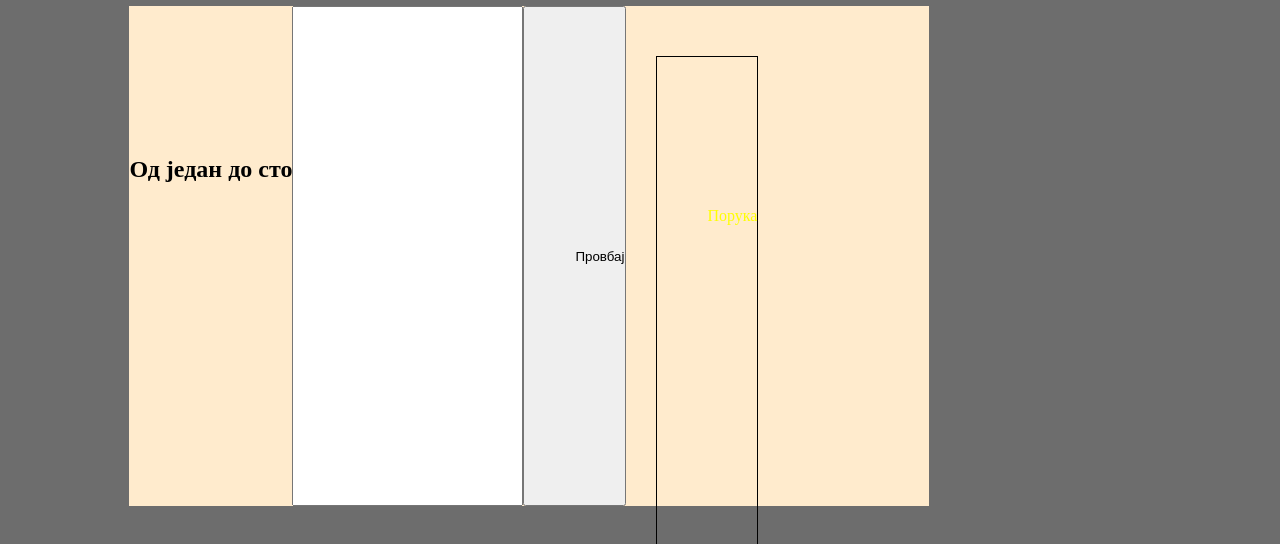
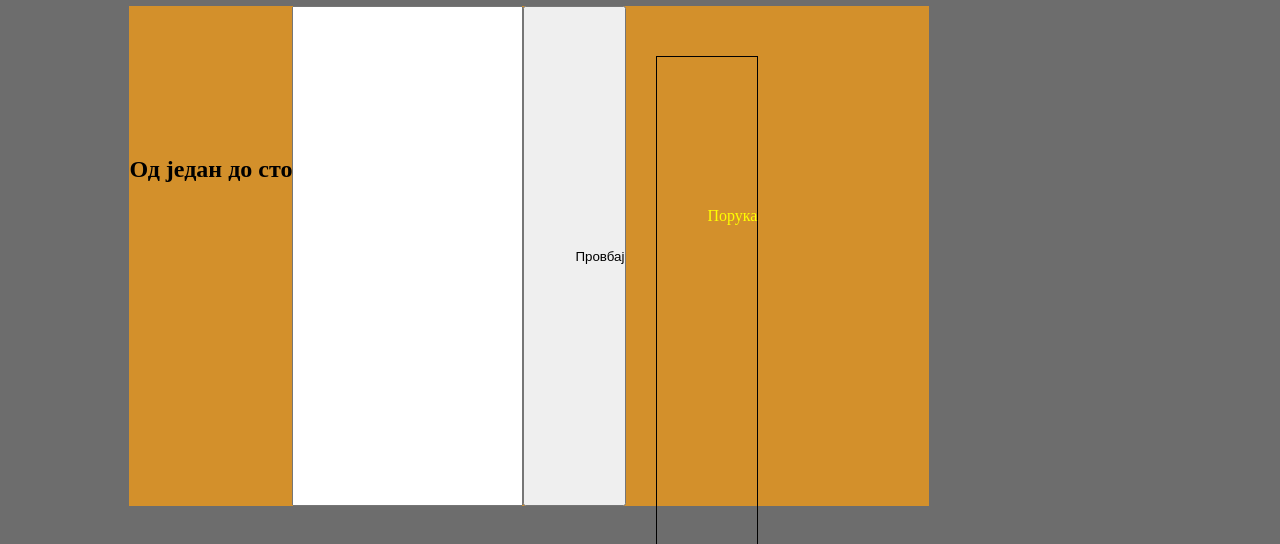
Before and after one commit to Andrija2515/andrija2515.github.io, a plain HTML site: page index.html in a window 1280 px wide. Shown: the part 244-788 px from the top of the page. Drawn offline with nearby package versions, Linux system fonts and the light colour scheme.

Commit message:
zimena boja

```diff
--- a/boje.css
+++ b/boje.css
@@ -25,7 +25,7 @@
 #igra{
     width: 800px;
     height: 500px;
-    background-color: blanchedalmond;
+    background-color: rgb(211, 144, 43);
     margin: 0px auto;
     margin-top: 250px;
     margin-bottom: 300px;
```
